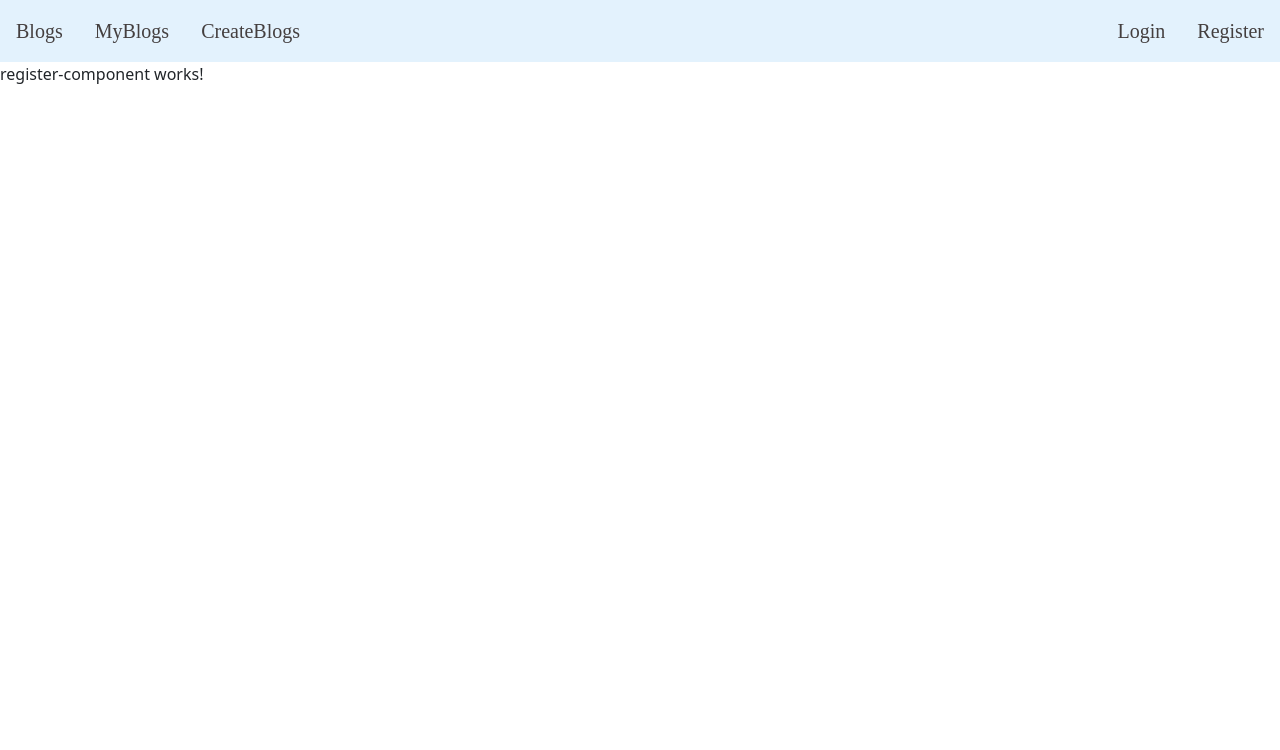
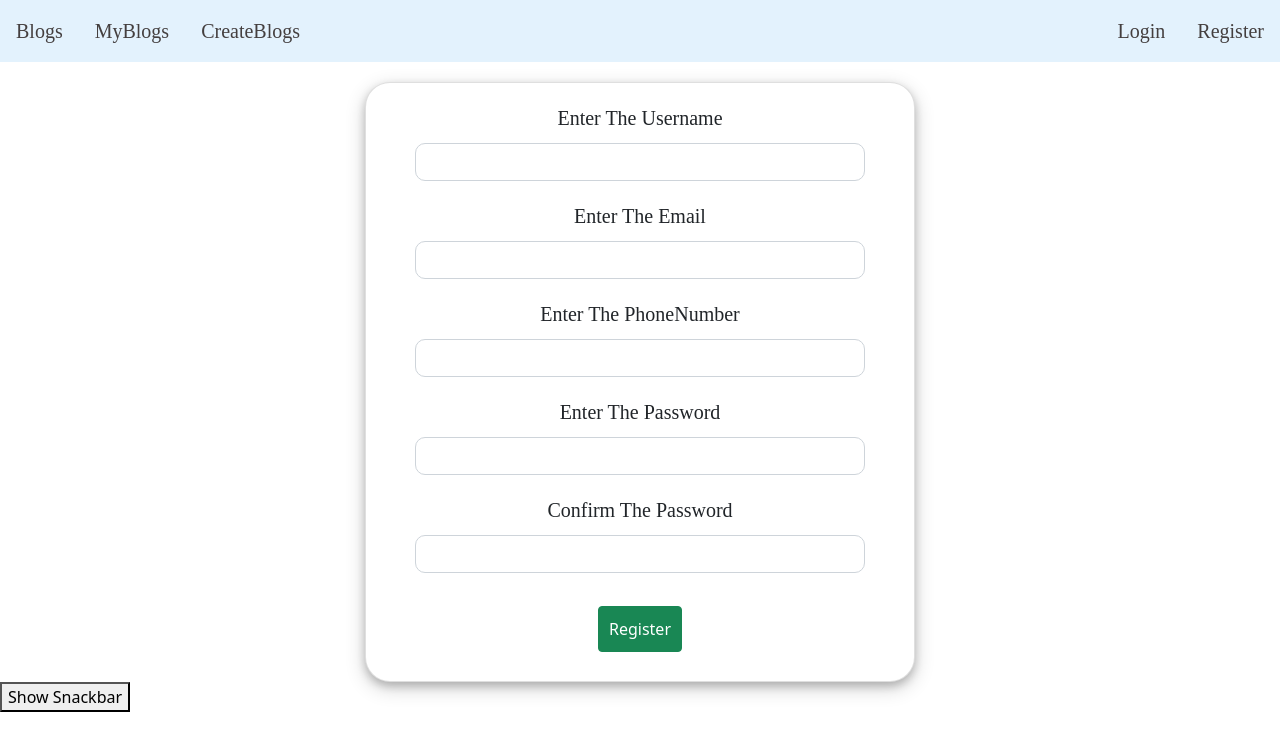
Before and after one commit to PRASHANTPAL283/AngularBlogsLatest, an Angular app: page /register in a window 1280 px wide. Shown: the top 750 px of the page. Built offline with nearby package versions, Linux system fonts and the light colour scheme.

Commit message:
compchanges

```diff
--- a/src/app/blog-details-comp/blog-details-comp.component.css
+++ b/src/app/blog-details-comp/blog-details-comp.component.css
@@ -4,8 +4,15 @@
 .btn{
     margin: 10px;
 }
+.card{
+    background-color: ghostwhite;
+}
 .card-img-top{
+    border-radius: 25px;
     height:550px;
+    width:550px;
+    margin: auto;
+    padding: 16px;
 }
 .btn:hover{
     background-color:dark green;
--- a/src/app/login-component/login-component.component.ts
+++ b/src/app/login-component/login-component.component.ts
@@ -1,6 +1,7 @@
 import { Component } from '@angular/core';
 import { DataservicesService } from '../dataservices.service';
 import { FormBuilder, Validators } from '@angular/forms';
+import { Router } from '@angular/router';
 
 @Component({
   selector: 'app-login-component',
@@ -9,7 +10,7 @@ import { FormBuilder, Validators } from '@angular/forms';
 })
 export class LoginComponentComponent {
 
-  constructor(public service:DataservicesService, public fb:FormBuilder){
+  constructor(public service:DataservicesService, public fb:FormBuilder, public router:Router){
 
   }
   ngOnInit(){
@@ -44,7 +45,9 @@ export class LoginComponentComponent {
         complete:()=>{
           alert("login successfully")
 
+
           this.loginModel.reset();
+          this.router.navigate(['blogs'])
         }
       })
     }
--- a/src/app/register-component/register-component.component.css
+++ b/src/app/register-component/register-component.component.css
@@ -0,0 +1,78 @@
+.card{
+    width:550px;
+    height:600px;
+    border-radius: 25px;
+    box-shadow:  0 4px 8px 0 rgba(0, 0, 0, 0.2), 0 6px 20px 0 rgba(0, 0, 0, 0.19);
+    margin: auto;
+    margin-top: 20px;
+}
+
+.lable{
+    font-family: 'Times New Roman', Times, serif;
+    padding: 10px;
+
+    font-size: 20px;
+}
+div{
+    text-align: center;
+    margin-top: 10px;
+}
+input{
+    margin: auto;
+    width:450px;
+    border-radius: 10px;
+    text-align: center;
+}
+input::-webkit-outer-spin-button,
+input::-webkit-inner-spin-button {
+  -webkit-appearance: none;
+  margin: 0;
+}
+
+.btn{
+    padding: 10px;
+    margin: 23px;
+}
+
+
+#snackbar {
+    visibility: hidden; /* Hidden by default. Visible on click */
+    min-width: 250px; /* Set a default minimum width */
+    margin-left: -125px; /* Divide value of min-width by 2 */
+    background-color: #333; /* Black background color */
+    color: #fff; /* White text color */
+    text-align: center; /* Centered text */
+    border-radius: 25px; /* Rounded borders */
+    padding: 16px; /* Padding */
+    position: fixed; /* Sit on top of the screen */
+    z-index: 1; /* Add a z-index if needed */
+    left: 50%; /* Center the snackbar */
+    bottom: 30px; /* 30px from the bottom */
+  }
+
+  /* Show the snackbar when clicking on a button (class added with JavaScript) */
+  #snackbar.show {
+    visibility: visible; /* Show the snackbar */
+
+  }
+
+  /* Animations to fade the snackbar in and out */
+  @-webkit-keyframes fadein {
+    from {bottom: 0; opacity: 0;}
+    to {bottom: 30px; opacity: 1;}
+  }
+
+  @keyframes fadein {
+    from {bottom: 0; opacity: 0;}
+    to {bottom: 30px; opacity: 1;}
+  }
+
+  @-webkit-keyframes fadeout {
+    from {bottom: 30px; opacity: 1;}
+    to {bottom: 0; opacity: 0;}
+  }
+
+  @keyframes fadeout {
+    from {bottom: 30px; opacity: 1;}
+    to {bottom: 0; opacity: 0;}
+  }
--- a/src/app/register-component/register-component.component.html
+++ b/src/app/register-component/register-component.component.html
@@ -1 +1,34 @@
-<p>register-component works!</p>
+
+    <div class="card">
+        <form [formGroup]="registerModel">
+            <div>
+            <label  class="lable">Enter The Username</label>
+            <input class="form-control" type="text" formControlName="username">
+        </div>
+        <div>
+            <label  class="lable">Enter The Email</label>
+            <input class="form-control" type="text" formControlName="email">
+        </div>
+        <div>
+            <label  class="lable">Enter The PhoneNumber</label>
+            <input  class="form-control" type="number" formControlName="phoneNumber">
+        </div>
+        <div>
+            <label  class="lable">Enter The Password</label>
+            <input  class="form-control" type="password" formControlName="password">
+        </div>
+        <div>
+            <label  class="lable">Confirm The Password</label>
+            <input  class="form-control" type="password" formControlName="password2">
+        </div>
+        <div>
+            <button (click)="addUser()" class="btn btn-success">Register</button>
+        </div>
+        </form>
+
+    </div>
+
+    <button (click)="myFunction()">Show Snackbar</button>
+
+<!-- The actual snackbar -->
+<div #snackBar id="snackbar">{{message}}</div>
--- a/src/app/register-component/register-component.component.ts
+++ b/src/app/register-component/register-component.component.ts
@@ -1,4 +1,7 @@
-import { Component } from '@angular/core';
+import { Component, ElementRef, ViewChild } from '@angular/core';
+import { FormBuilder, Validators } from '@angular/forms';
+import { Router } from '@angular/router';
+import { DataservicesService } from '../dataservices.service';
 
 @Component({
   selector: 'app-register-component',
@@ -7,4 +10,80 @@ import { Component } from '@angular/core';
 })
 export class RegisterComponentComponent {
 
-}
+  constructor(public fb:FormBuilder,public router:Router,public service:DataservicesService){
+
+  }
+
+  message:any;
+  ngOnInit(){
+
+  }
+  registerModel=this.fb.group({
+    username:[''],
+    email:[''],
+    phoneNumber:[''],
+    userRolesList:[[{}]],
+    password:[''],
+    password2:['']
+  })
+
+  addUser(){
+    let pass1=this.registerModel.get('password')?.value;
+    let pass2=this.registerModel.get('password2')?.value;
+    if(pass1===pass2){
+      console.log(this.registerModel?.value)
+      let roles=[{
+        'roleId':1,
+        'roleName':"user"
+      }]
+      this.registerModel.patchValue({
+        userRolesList:roles
+      })
+
+      this.service.addNewUser(this.registerModel?.value).subscribe({
+        next:(val:any)=>{
+
+          console.log(val);
+        },
+        error:(err:any)=>{
+          this.message=err.message;
+          this.myFunction2();
+        },
+        complete:()=>{
+          this.message="Register Susccessfully";
+          this.myFunction();
+          this.registerModel.reset();
+          this.router.navigate(['login'])
+        }
+      })
+
+    }
+    else{
+      this.message="password are not matching ";
+      this.myFunction2();
+      this.registerModel.reset();
+    }
+  }
+  @ViewChild('snackBar')snackBar:any|ElementRef;
+
+
+  myFunction(){
+  this.snackBar.nativeElement.className="show"
+  this.snackBar.nativeElement.style.backgroundColor="green";
+    this.snackBar.nativeElement.style.color="white"
+  console.log(this.snackBar.nativeElement.className)
+
+    setTimeout(() =>{  this.snackBar.nativeElement.className = ""; }, 4000);
+  }
+
+  myFunction2(){
+    this.snackBar.nativeElement.className="show"
+    this.snackBar.nativeElement.style.backgroundColor="red";
+    this.snackBar.nativeElement.style.color="white"
+  console.log(this.snackBar.nativeElement.className)
+
+    setTimeout(() =>{  this.snackBar.nativeElement.className = ""; }, 4000);
+  }
+
+
+  }
```
